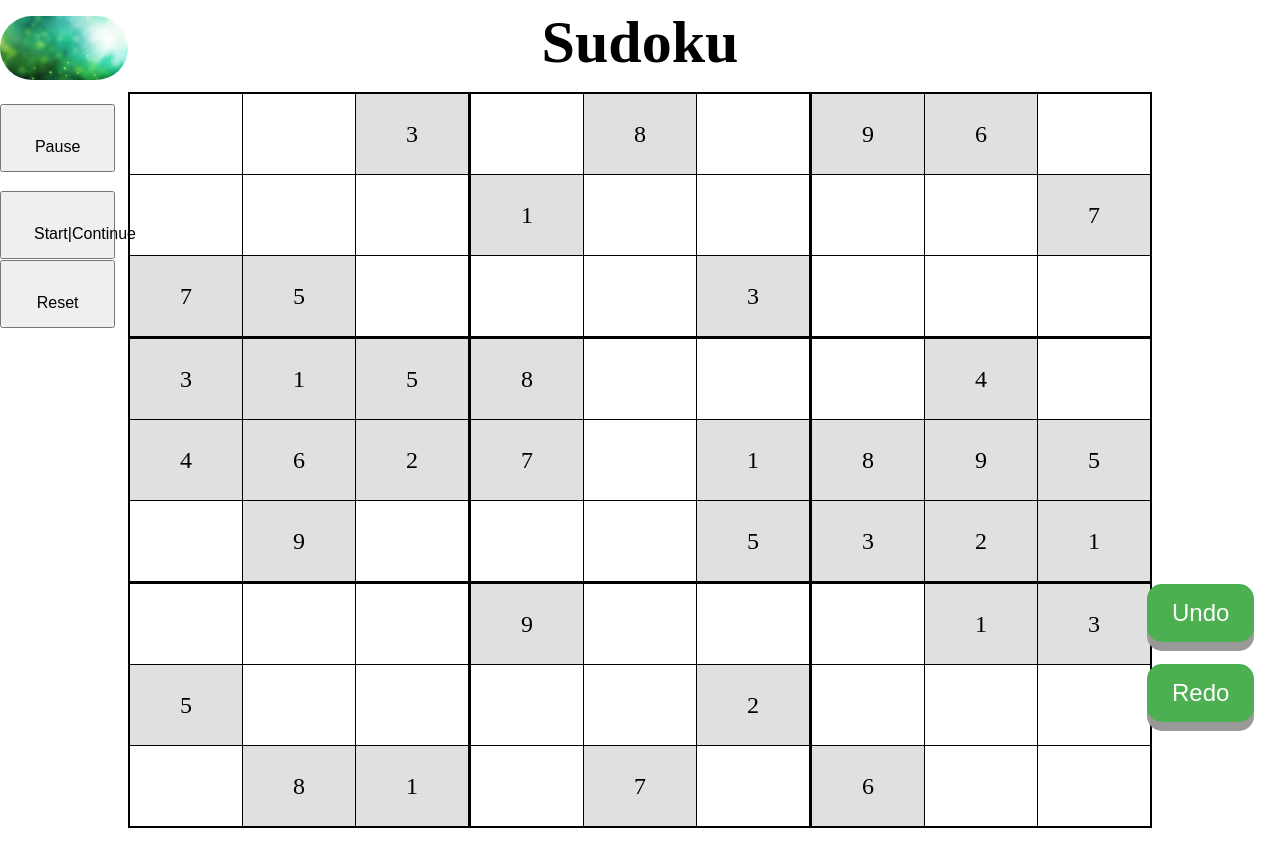
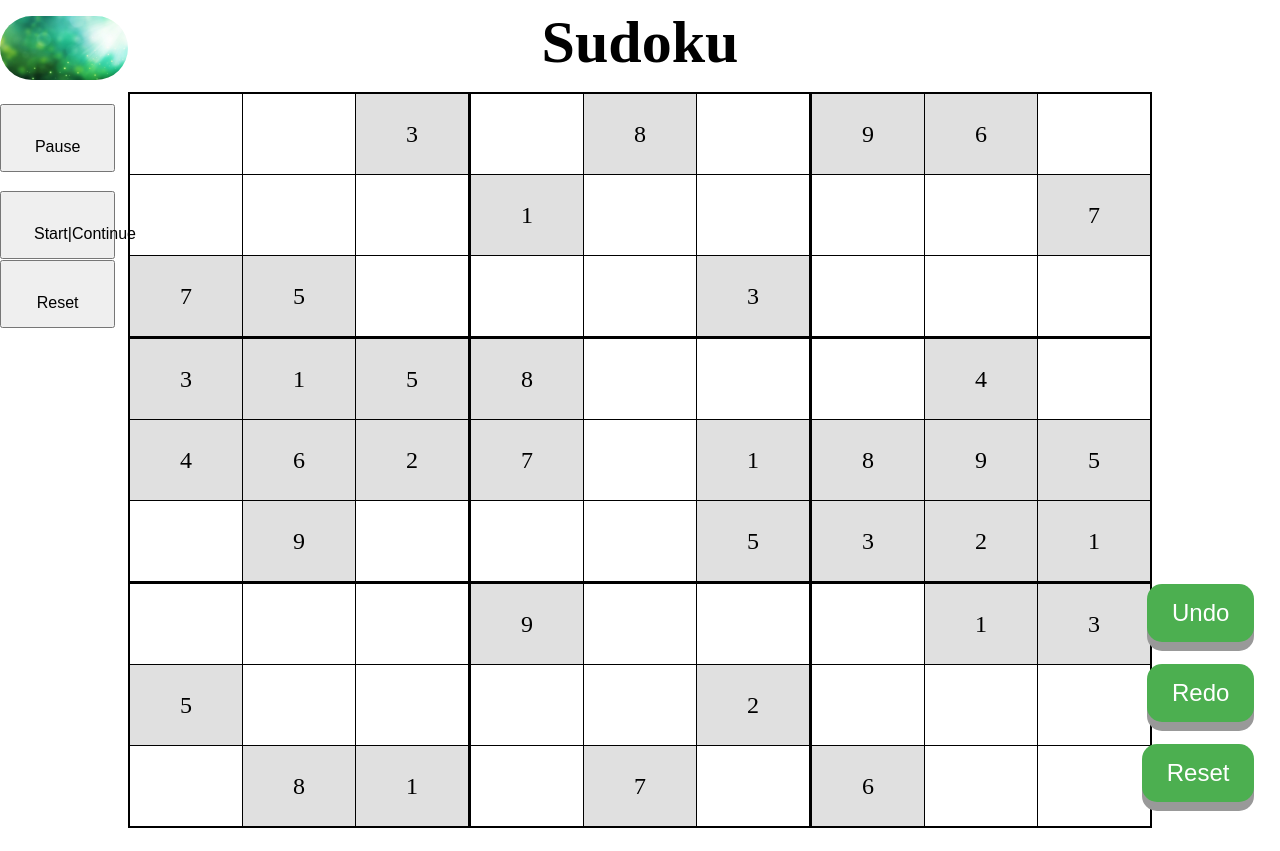
Before and after one commit to minhtien300199/sudoku, a plain HTML site: page webSudoku/codeproject.html in a window 1280 px wide. Drawn offline with Linux system fonts and the light colour scheme.

Commit message:
added reset button

```diff
--- a/webSudoku/codeproject.html
+++ b/webSudoku/codeproject.html
@@ -30,4 +30,5 @@
     </button>
     <button id="undoBtn" onclick="undoButton()">Undo</button>
     <button id="redoBtn" onclick="redoButton()">Redo</button>
+    <button id="resetBtn" onclick="resetButton()">Reset</button>
 </body>
--- a/webSudoku/scripts/index.js
+++ b/webSudoku/scripts/index.js
@@ -1,5 +1,21 @@
+var resetButton= function()
+{
+  //set mọi thứ về 0;
+  while (undoStack.length!=0)
+  {
+    undoButton();
+  }
+  // while (redoStack.length!=0)
+  // {
+  //   redoButton();
+  // }
+  undoStack=[];
+  undoSelectedCell=[];
+  redoStack=[];
+  redoSelectedCell=[];
+};
 
-var redoButton =function()
+var redoButton =function()        //hàm redo
 {
   if (redoStack!=0)
   {
--- a/webSudoku/style.css
+++ b/webSudoku/style.css
@@ -198,3 +198,26 @@ background:red;
     box-shadow: 0 5px #666;
     transform: translateY(4px);
 }
+#resetBtn{
+    display: inline-block;
+    padding: 15px 25px;
+    font-size: 24px;
+    cursor: pointer;
+    text-align: center;
+    text-decoration: none;
+    outline: none;
+    color: #fff;
+    background-color: #4CAF50;
+    border: none;
+    border-radius: 15px;
+    box-shadow: 0 9px #999;
+    position: absolute;
+    top: 93vh;
+    right: 2vw;
+}
+#resetBtn:hover {background-color: #3e8e41}
+#resetBtn:active {
+    background-color: #3e8e41;
+    box-shadow: 0 5px #666;
+    transform: translateY(4px);
+}
```
